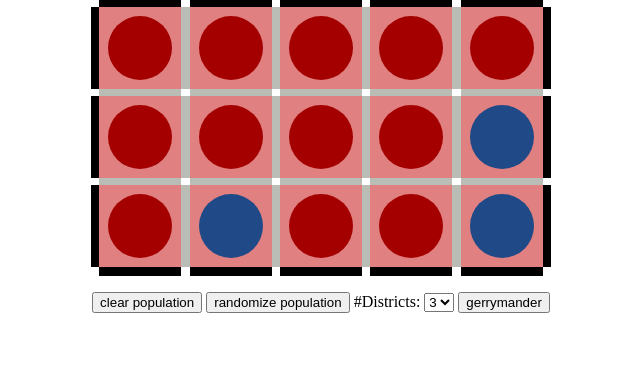
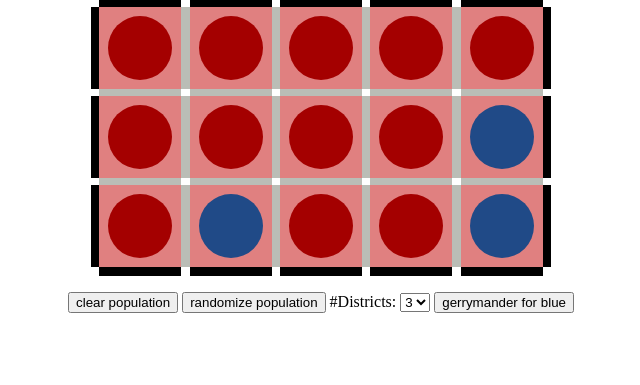
Before and after one commit to justinnhli/appoxy, a Flask app: page /dyna_prog/ in a window 1280 px wide. Shown: the part 118-503 px from the top of the page, without its empty margins (319-959 px from the left). Run offline with Flask 2, Linux system fonts and the light colour scheme; some libraries are stand-ins or nearby versions.

Commit message:
[dyna_prog] clarify target of gerrymandering

```diff
--- a/dyna_prog/templates/dyna_prog/index.html
+++ b/dyna_prog/templates/dyna_prog/index.html
@@ -22,7 +22,7 @@
                 <button id="clear-population">clear population</button>
                 <button id="randomize-population">randomize population</button>
                 #Districts: <select id="num-districts"></select>
-                <button id="solve">gerrymander</button>
+                <button id="solve">gerrymander for blue</button>
             </p>
         </div>
         <table id="trace-table" class="trace">
```
